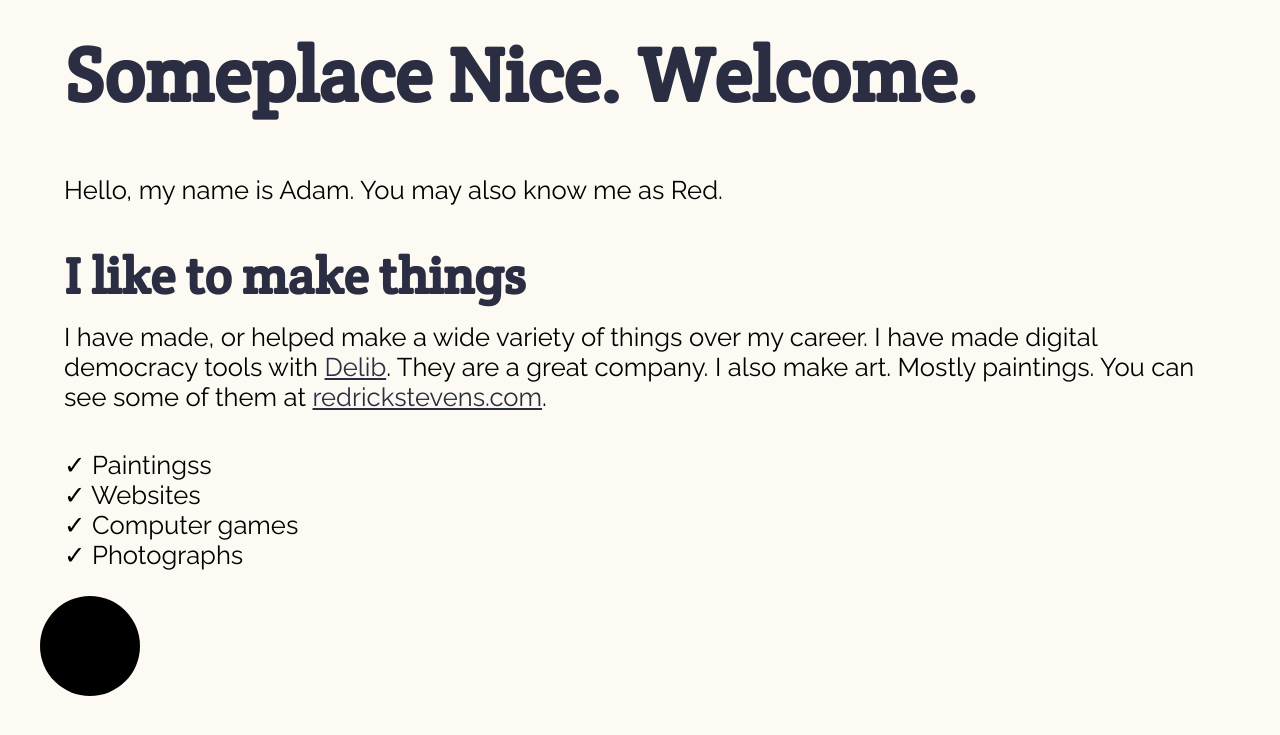
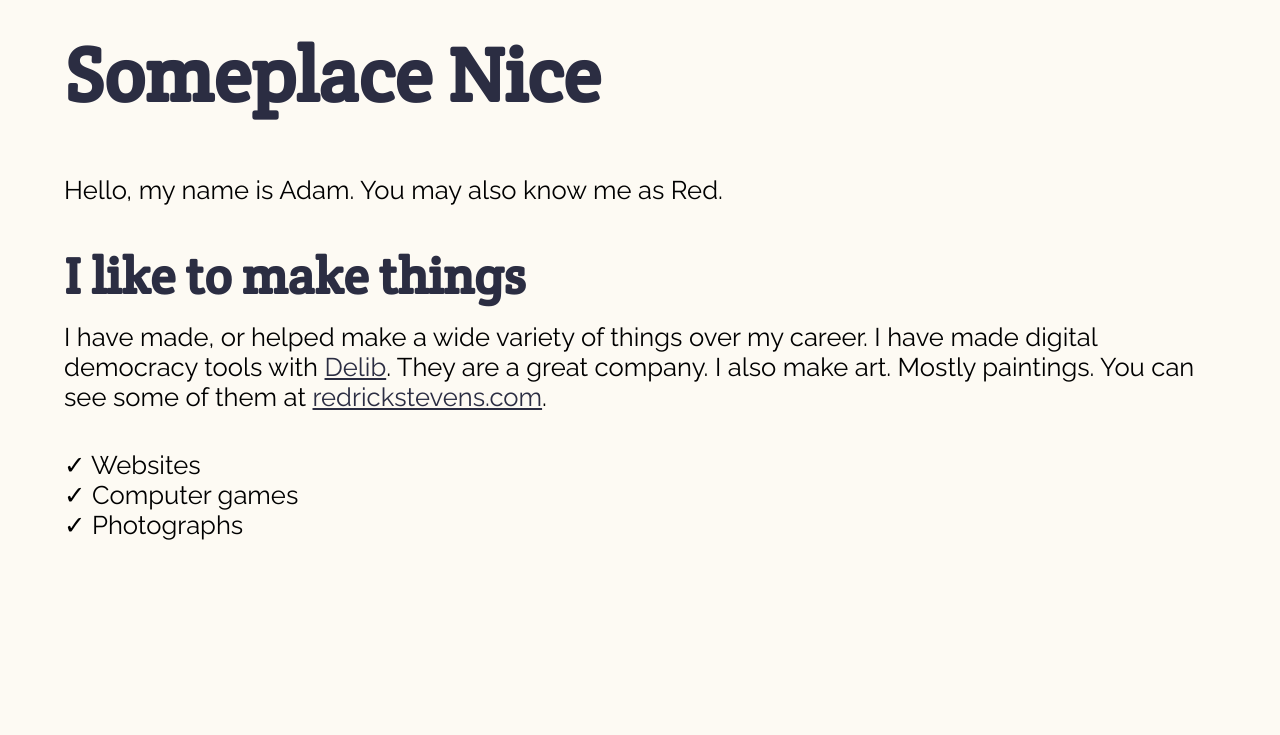
Before and after one commit to adamcheasley/adamcheasley.github.io, a Jekyll site: the page new.html, which Jekyll copies as it is, in a window 1280 px wide. Shown: the top 735 px of the page. Built offline with Jekyll 4.4.1, drawn with Linux system fonts in a browser that asks for light colours.

Commit message:
clean up

```diff
--- a/new.html
+++ b/new.html
@@ -20,7 +20,7 @@
   </head>
 
   <body>
-    <h1>Someplace Nice. Welcome.</h1>
+    <h1>Someplace Nice</h1>
 
     <p>Hello, my name is Adam. You may also know me as Red.<p>
     <h2>I like to make things</h2>
@@ -29,12 +29,10 @@
     them at <a href="https://www.redrickstevens.com">redrickstevens.com</a>.
     </p>
     <ul>
-       <li>Paintingss </li>
             <li>Websites</li>
            <li>Computer games</li>
             <li>Photographs</li>
     </ul>
 
-     <figure class="circle"></figure>
   </body>
 </html>
```
